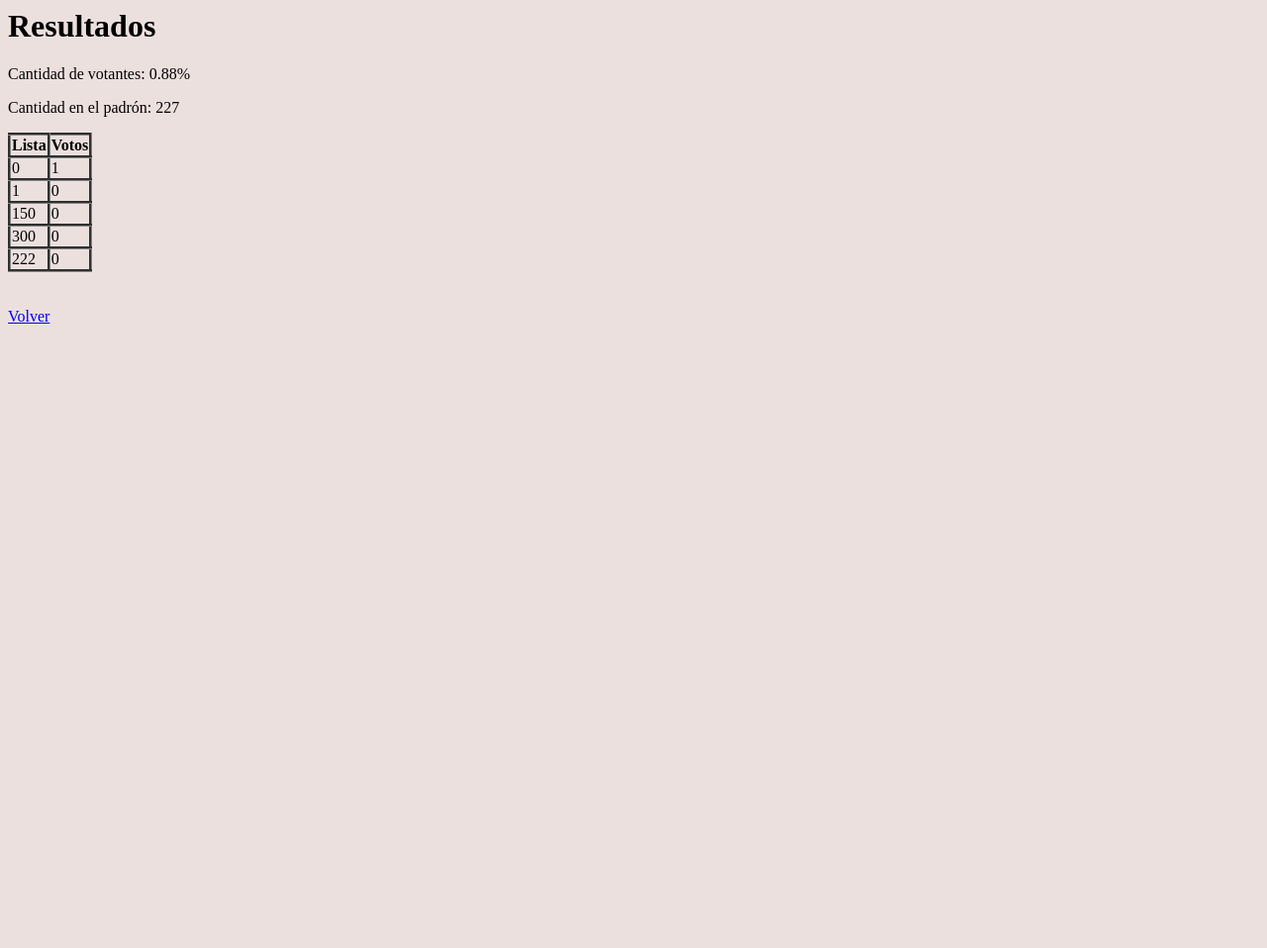
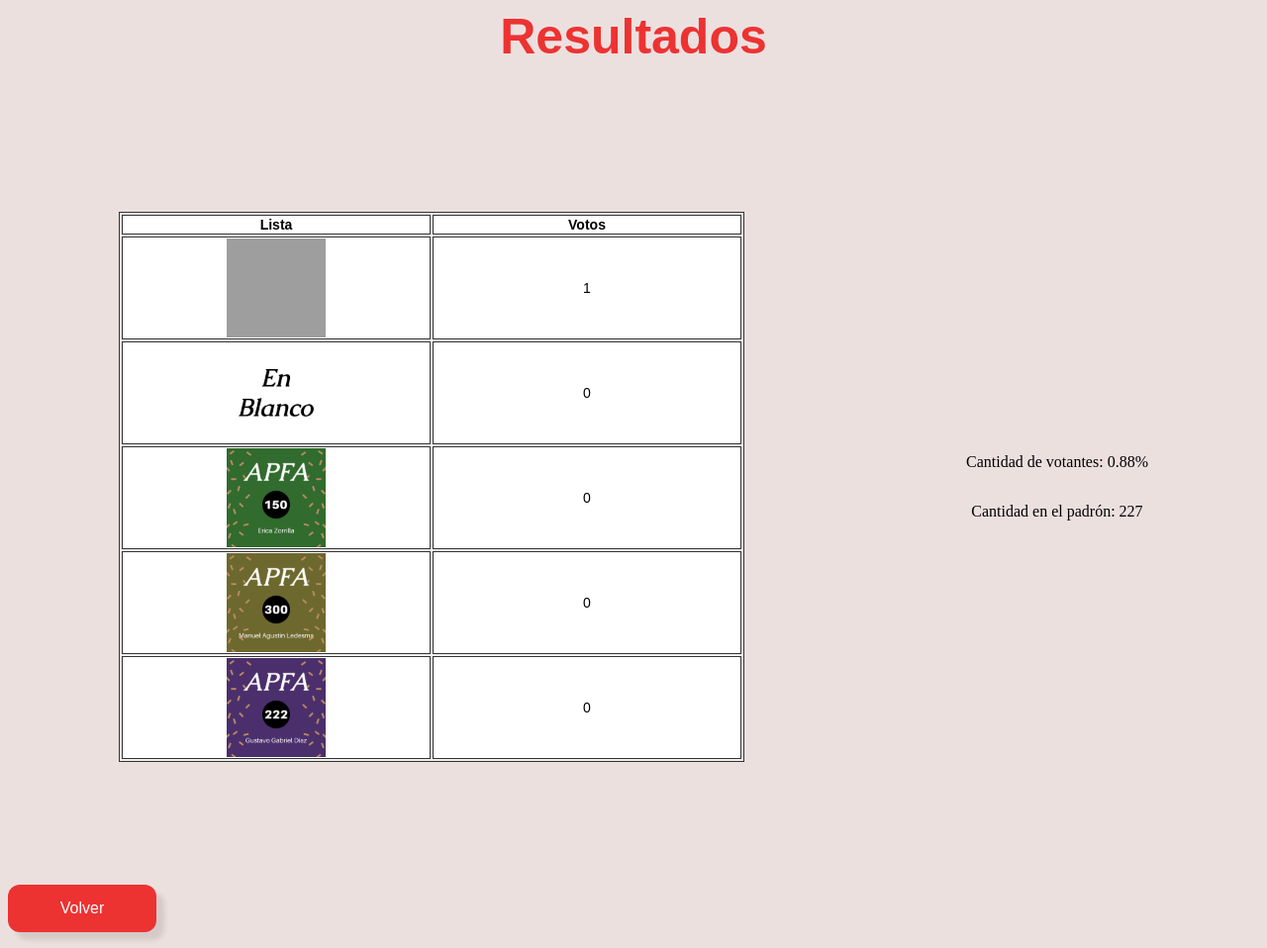
Before and after one commit to maximax02/APFA_git, a Flask app: page /apfa/resultados in a window 1280 px wide. Shown: the whole page at 99% size. Before the commit the page ends 327 px from the top, so only its background shows below. Run offline with Flask 3, Linux system fonts and the light colour scheme; data comes from the database, SQL or seed files in the repository; both versions use the stored data as it was after the commit; grey boxes are pictures that could not be loaded.

Commit message:
- Cambios menores en archivos css

```diff
--- a/app/public/templates/resultados.html
+++ b/app/public/templates/resultados.html
@@ -1,19 +1,43 @@
 <head>
+    <link rel="stylesheet" type="text/css" href="{{ url_for('static', filename='css/botones.css') }}">
     <style>
-         table, th, td {
-            border-color: #848484;
-            border-style: groove;
-            border-collapse: collapse;
-         }
+         table {
+		  width: 50%; /* Establece el ancho de la tabla al 50% del ancho disponible */
+		  margin: 0 auto; /* Centra la tabla en la página */
+		  border: 1px solid #333; /* Añade un borde de 1px de ancho y color gris oscuro a la tabla */
+		  background-color: #eee; /* Establece el color de fondo de la tabla como gris claro */
+		  font-size: 14px; /* Establece el tamaño de la fuente de la tabla en 14px */
+		  font-family: Arial, sans-serif; /* Establece la fuente de la tabla como Arial o una fuente similar */
+		}
+
+		th, td {
+		  width: 25%; /* Establece el ancho de las celdas al 25% del ancho de la tabla */
+		  text-align: center; /* Alinea el texto de las celdas al centro */
+		  border: 1px solid #333; /* Añade un borde de 1px de ancho y color gris oscuro a las celdas */
+		  background-color: #fff; /* Establece el color de fondo de las celdas como blanco */
+		}
+
+		.mi-titulo {
+          font-size: 50px;
+          font-family: Rockwell, sans-serif;
+          font-weight: bold;
+          color: #ed3232;
+          text-align: center;
+        }
+
+        .contenido {
+          display: flex;
+          justify-content: center;
+          align-items: center;
+          height: 100%;
+        }
     </style>
 </head>
 
 {% extends "base.html" %}
 {% block content %}
-    <h1 class="bienvenido">Resultados</h1>
-    <div>
-        <p>Cantidad de votantes: {{ datos.cant_votantes }}%</p>
-        <p>Cantidad en el padrón: {{ datos.padron }}</p>
+    <h1 class="mi-titulo">Resultados</h1>
+    <div class="contenido">
         <table>
             <tr>
                 <th>Lista</th>
@@ -21,12 +45,21 @@
             </tr>
             {% for l in datos.listas %}
             <tr>
-                <td>{{ l.num_lista }}</td>
+                <td><img src="{{ url_for('static', filename = 'images/' + l.imagen) }}" alt="{{ l.num_lista }}" style="width:100px;height:100px;"></td>
                 <td>{{ l.cantidad_votos }}</td>
             </tr>
             {% endfor %}
         </table>
-        <br></br>
-        <a href = "{{ url_for('public.index') }}" >Volver</a>
+        <div class ="contenido" style="flex-direction:column;margin: 0 auto;">
+            <p>Cantidad de votantes: {{ datos.cant_votantes }}%</p>
+            <p>Cantidad en el padrón: {{ datos.padron }}</p>
+        </div>
+
+
+        <!-- <a href = "{{ url_for('public.index') }}" >Volver</a> -->
     </div>
+
+    <form>
+        <button class="botones" formaction="{{ url_for('public.index') }}">Volver</button>
+    </form>
 {% endblock %}
--- a/app/static/css/botones.css
+++ b/app/static/css/botones.css
@@ -12,6 +12,7 @@
 	align-items: center;
 	width: 150px;
 	border-radius: 12px;
+	box-shadow: 8px 8px 5px rgba(0, 0, 0, 0.1);
 }
 
 .botones:hover {
--- a/app/static/css/form_login_title_subtitle.css
+++ b/app/static/css/form_login_title_subtitle.css
@@ -13,10 +13,11 @@ body {
   height: 550px;
   padding: 20px;
   width: 320px;
+  box-shadow: 8px 8px 5px rgba(0, 0, 0, 0.1);
 }
 
 .title {
-  color: #eee;
+  color: #ed3232;
   font-family: sans-serif;
   font-size: 36px;
   font-weight: 600;
@@ -24,7 +25,7 @@ body {
 }
 
 .subtitle {
-  color: #eee;
+  color: #ed3232;
   font-family: sans-serif;
   font-size: 16px;
   font-weight: 600;
--- a/app/static/css/index.css
+++ b/app/static/css/index.css
@@ -12,6 +12,7 @@
 	font-weight: bold;
 	color: #ed3232;
 	text-align: center;
+	text-shadow: 1px 1px 2px #181111;
 }
 
 img {
--- a/app/static/css/login_input.css
+++ b/app/static/css/login_input.css
@@ -23,6 +23,7 @@
   outline: 0;
   padding: 4px 20px 0;
   width: 100%;
+  box-shadow: 8px 8px 5px rgba(0, 0, 0, 0.1);
 }
 
 .cut {
--- a/app/static/css/submit_buton.css
+++ b/app/static/css/submit_buton.css
@@ -11,6 +11,7 @@
   // outline: 0;
   text-align: center;
   width: 100%;
+  box-shadow: 8px 8px 5px rgba(0, 0, 0, 0.1);
 }
 
 .submit:hover {
--- a/carga_datos.py
+++ b/carga_datos.py
@@ -43,7 +43,7 @@ with app.app_context():
 
 
     # Creo listas
-    l1 = Lista(presidente="Anulado", vice="Anulado", num_lista="0", imagen="negro.jpg")
+    l1 = Lista(presidente="Anulado", vice="Anulado", num_lista="0", imagen="anulado.jpg")
     l2 = Lista(presidente="Blanco", vice="Blanco", num_lista="1", imagen="blanco.jpg")
     l3 = Lista(presidente="Erica Zorrilla", vice="Consuelo Escudero", num_lista="150", imagen="150.jpg")
     l4 = Lista(presidente="Manuel Agustín Ledesma", vice="Silvia Stipcich ", num_lista="300", imagen="300.jpg")
```
Also changed, not shown: app/apfa.db, app/static/images/blanco.jpg.
